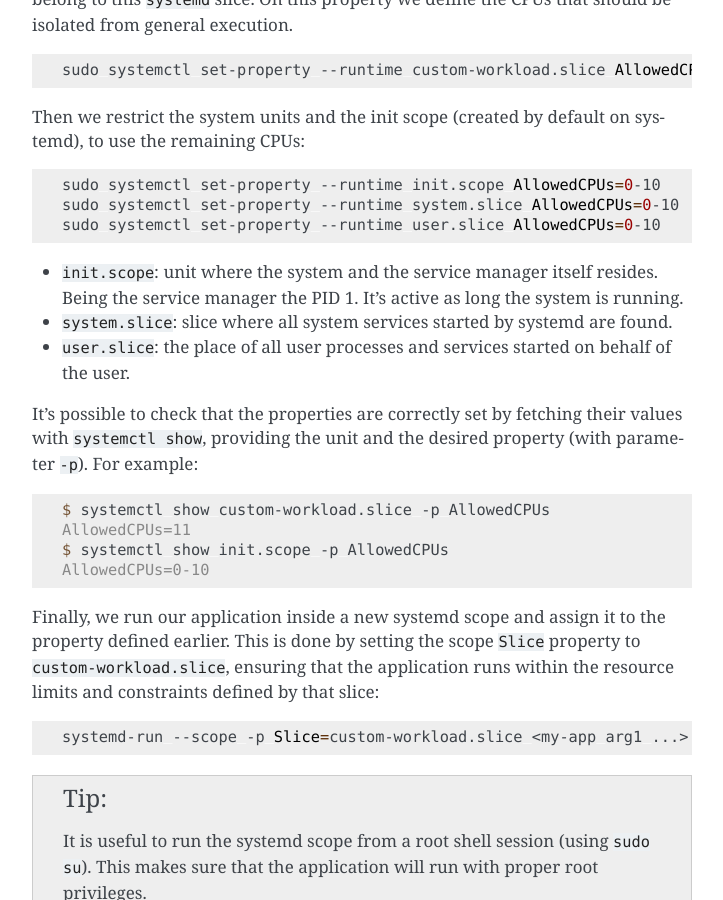
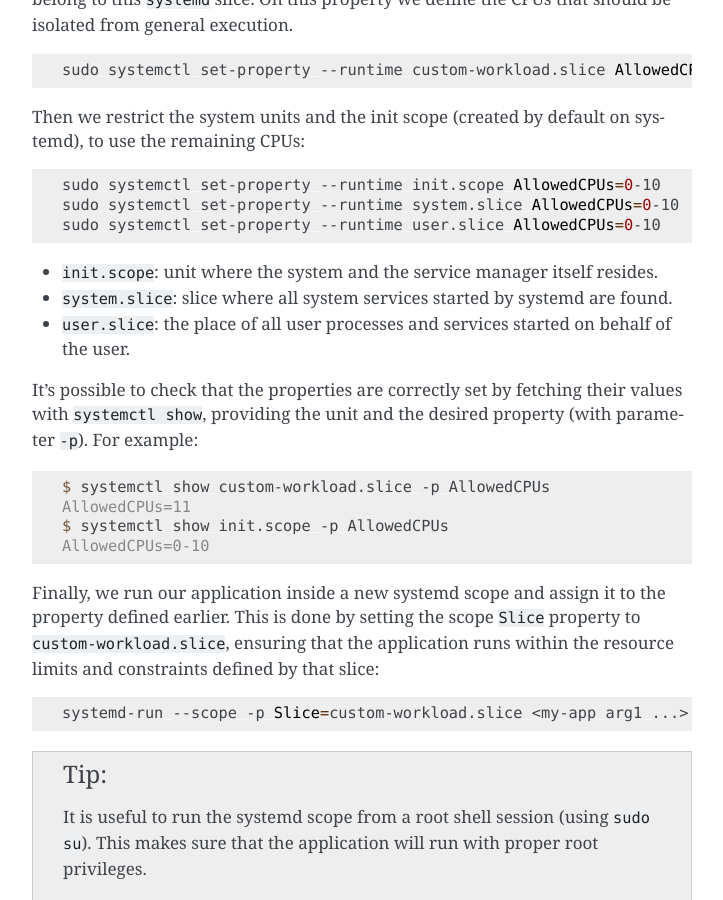
Before and after one commit to canonical/real-time-ubuntu-docs, a Sphinx documentation site: the page built from docs/how-to/using-cpusets.md, in a window 1280 px wide and 900 px high, scrolled down 1032 px. Shown: the whole window, without its empty margins (388-1111 px from the left). Built offline with Sphinx 7.4.7, drawn with Linux system fonts in a browser that asks for light colours.

Commit message:
feat!: drop sentence with extra info
Signed-off-by: Lincoln Wallace <lincoln.wallace@canonical.com>

````diff
--- a/docs/how-to/using-cpusets.md
+++ b/docs/how-to/using-cpusets.md
@@ -42,7 +42,6 @@ sudo systemctl set-property --runtime user.slice AllowedCPUs=0-10
 ```
 
 - `init.scope`: unit where the system and the service manager itself resides.
-Being the service manager the PID 1. It's active as long the system is running.
 - `system.slice`: slice where all system services started by systemd are found.
 - `user.slice`: the place of all user processes and services started on behalf of the user.
 
````
